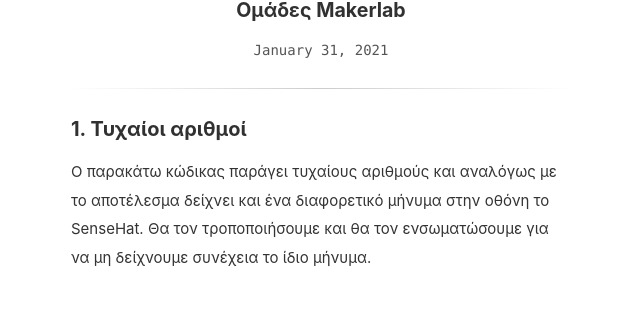
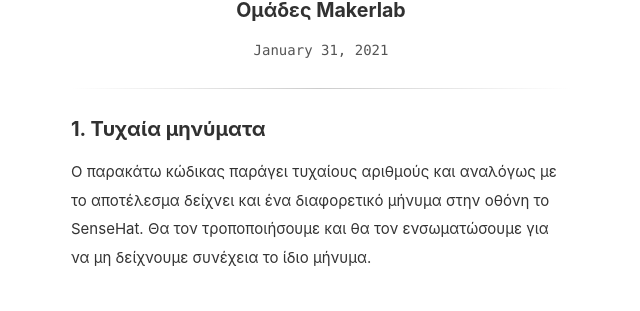
Before and after one commit to liagason/A-Jekyll-Blog, a Jekyll site: the page built from _posts/2021-01-31-astro-pi-useful-code-examples.md, in a window 1280 px wide and 900 px high. Shown: the part 228-539 px from the top of the window, without its empty margins (319-959 px from the left). Built offline with Jekyll 4.4.1, drawn with Linux system fonts in a browser that asks for light colours.

Commit message:
Update 2021-01-31-astro-pi-useful-code-examples.md

````diff
--- a/_posts/2021-01-31-astro-pi-useful-code-examples.md
+++ b/_posts/2021-01-31-astro-pi-useful-code-examples.md
@@ -3,7 +3,7 @@ layout: post
 title: Παραδείγματα χρήσιμου κώδικα για να ενσωματώσουμε στο πείραμά μας με το Astro Pi - Ομάδες Makerlab
 ---
 
-### 1. Τυχαίοι αριθμοί
+### 1. Τυχαία μηνύματα
 Ο παρακάτω κώδικας παράγει τυχαίους αριθμούς και αναλόγως με το αποτέλεσμα δείχνει και ένα διαφορετικό μήνυμα στην οθόνη το SenseHat. Θα τον τροποποιήσουμε και θα τον ενσωματώσουμε για να μη δείχνουμε συνέχεια το ίδιο μήνυμα.
 ```python
 import random
````
